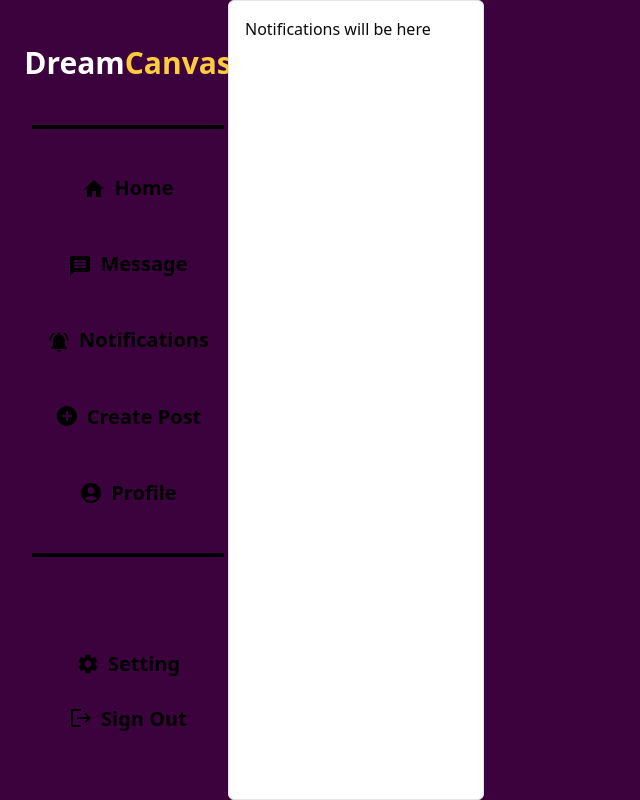
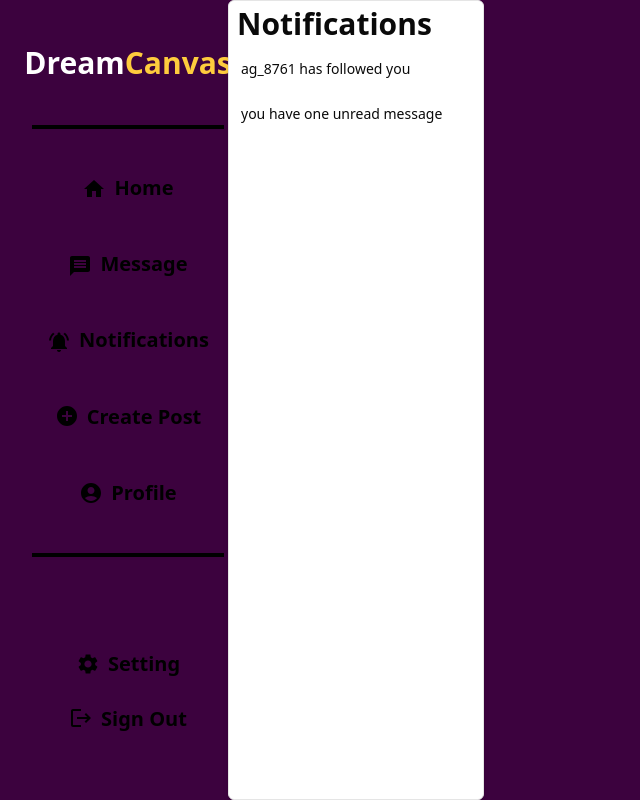
Before and after one commit to jameslee1237/DreamCanvas, a Next.js app: page /main in a window 1280 px wide. Both pictures are taken after a click on the button "Notifications". Shown: the whole page, without its empty margins (0-640 px from the left). Built offline with nearby package versions, Linux system fonts and the light colour scheme; no server answers.

Commit message:
finishe'd basic layout require set up of dB o complete

```diff
--- a/src/app/(home-like)/layout.tsx
+++ b/src/app/(home-like)/layout.tsx
@@ -25,6 +25,7 @@
 import { Separator } from "@/components/ui/separator";
 import { Input } from "@/components/ui/input"
 import { Label } from "@/components/ui/label"
+import Notification from "@/components/Notification";
 
 export default function ExperienceDetailLayout ({
     children,
@@ -45,6 +46,8 @@
     const handlesettingsButton = () => {
         router.push("/user-profile")
     }
+
+    const temp_notif = ["ag_8761 has followed you", "you have one unread message"]
 
     return (
         <>
@@ -71,7 +74,12 @@
                                 </PopoverTrigger>
                                 <PopoverContent>
                                     <ScrollArea className="h-full w-full rounded-md">
-                                        Notifications will be here
+                                        <p className="text-[30px] font-bold ml-2">Notifications</p>
+                                        {temp_notif.map((notif) => (
+                                            <div className="flex-col w-full flex p-3 hover:bg-gray-300">
+                                                <Notification notification={notif} />
+                                            </div>
+                                        ))}
                                     </ScrollArea>
                                 </PopoverContent>
                             </Popover>
--- /dev/null
+++ b/src/components/Notification.tsx
@@ -0,0 +1,17 @@
+import React from "react";
+
+interface Props {
+    notification: string;
+}
+
+const Notification = (
+    props : Props
+) => {
+    return (
+        <div className="flex w-full">
+            <h1 className="text-[14px]">{props.notification}</h1>
+        </div>
+    )
+}
+
+export default Notification;
--- a/src/components/ui/popover.tsx
+++ b/src/components/ui/popover.tsx
@@ -20,7 +20,7 @@
       sideOffset={sideOffset}
       side={side}
       className={cn(
-        "z-50 w-[20vw] h-[100vh] rounded-md border border-neutral-200 bg-white p-4 text-neutral-950 shadow-md outline-none data-[state=open]:animate-in data-[state=closed]:animate-out data-[state=closed]:fade-out-0 data-[state=open]:fade-in-0 data-[state=closed]:zoom-out-95 data-[state=open]:zoom-in-95 data-[side=bottom]:slide-in-from-top-2 data-[side=left]:slide-in-from-right-2 data-[side=right]:slide-in-from-left-2 data-[side=top]:slide-in-from-bottom-2 dark:border-neutral-800 dark:bg-neutral-950 dark:text-neutral-50",
+        "z-50 w-[20vw] h-[100vh] rounded-md border border-neutral-200 bg-white text-neutral-950 shadow-md outline-none data-[state=open]:animate-in data-[state=closed]:animate-out data-[state=closed]:fade-out-0 data-[state=open]:fade-in-0 data-[state=closed]:zoom-out-95 data-[state=open]:zoom-in-95 data-[side=bottom]:slide-in-from-top-2 data-[side=left]:slide-in-from-right-2 data-[side=right]:slide-in-from-left-2 data-[side=top]:slide-in-from-bottom-2 dark:border-neutral-800 dark:bg-neutral-950 dark:text-neutral-50",
         className
       )}
       {...props}
```
